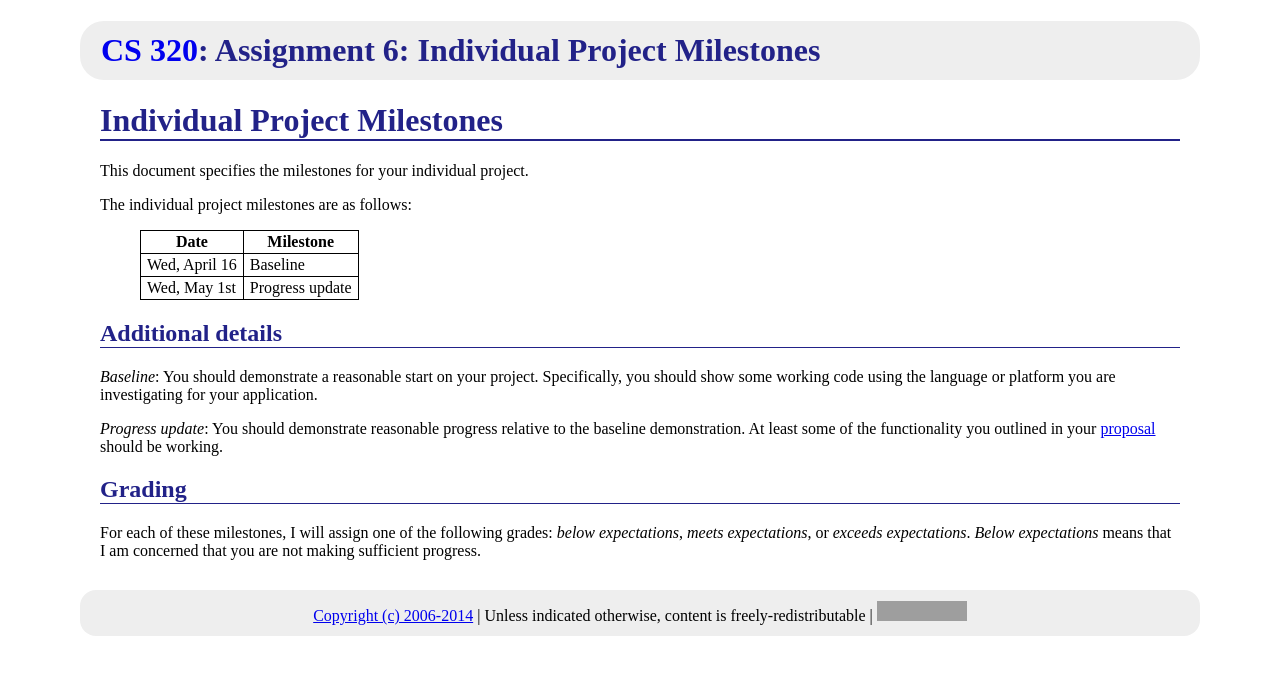
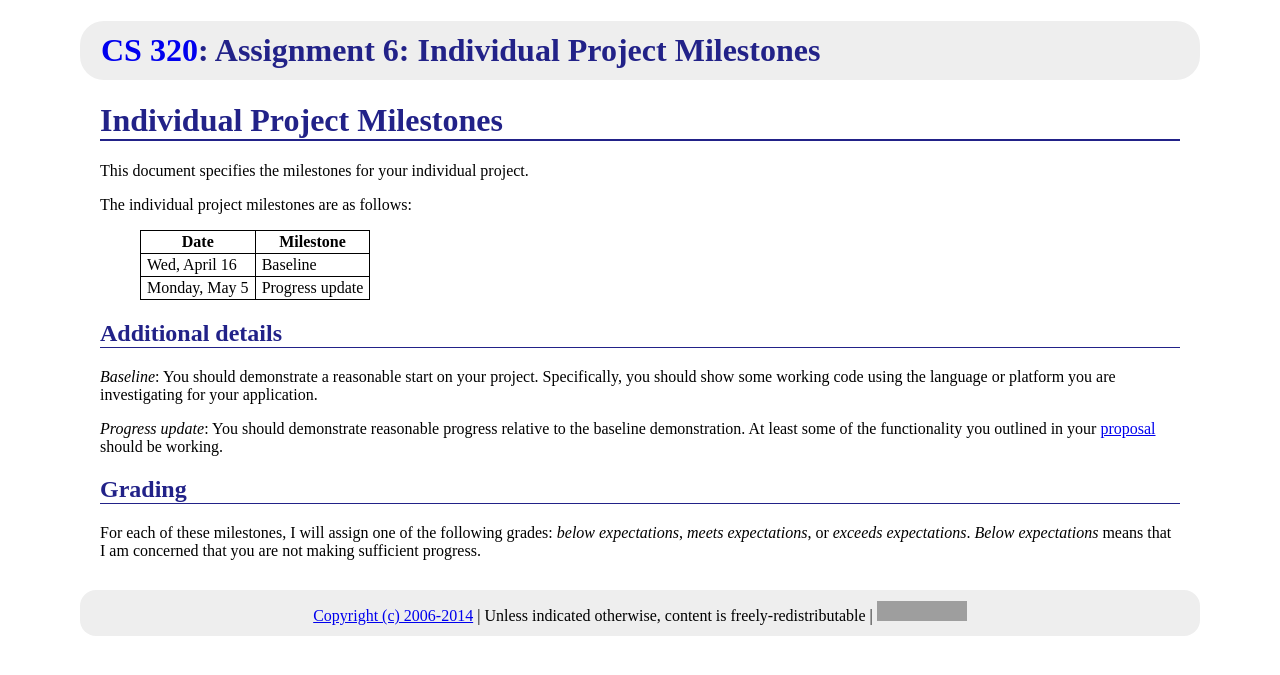
Before and after one commit to ycpcs/cs320-spring2014, a Jekyll site: the page built from assign/assign06.md, in a window 1280 px wide. Shown: the top 675 px of the page. Built offline with Jekyll 4.4.1, drawn with Linux system fonts in a browser that asks for light colours; Markdown is read by kramdown in place of the engine named in the settings; grey boxes are pictures that could not be loaded.

```diff
--- a/assign/assign06.md
+++ b/assign/assign06.md
@@ -12,7 +12,7 @@ The individual project milestones are as follows:
 > Date | Milestone
 > ---- | ---------
 > Wed, April 16 | Baseline
-> Wed, May 1st | Progress update
+> Monday, May 5 | Progress update
 
 ## Additional details
 
```
Also changed, not shown: index.md (+1 -0 lines).
